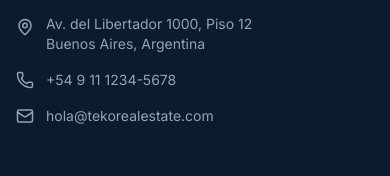
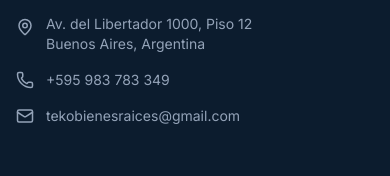
Before and after one commit to tekobienesraices/TEKO, a React (Vite) app: page / in a window 390 px wide. Shown: the part 7091-7267 px from the top of the page. Built offline with nearby package versions, Linux system fonts and the light colour scheme.

Commit message:
Update contact info: phone and email

```diff
--- a/App.tsx
+++ b/App.tsx
@@ -19,7 +19,7 @@ const ScrollToTop = () => {
 
 const WhatsAppButton = () => (
   <a
-    href="https://wa.me/5491112345678"
+    href="https://wa.me/595983783349"
     target="_blank"
     rel="noopener noreferrer"
     className="fixed bottom-8 right-8 z-50 group flex items-center justify-center"
--- a/components/Footer.tsx
+++ b/components/Footer.tsx
@@ -57,11 +57,11 @@ export const Footer: React.FC = () => {
               </li>
               <li className="flex items-center gap-3">
                 <Phone size={18} className="flex-shrink-0" />
-                <span>+54 9 11 1234-5678</span>
+                <span>+595 983 783 349</span>
               </li>
               <li className="flex items-center gap-3">
                 <Mail size={18} className="flex-shrink-0" />
-                <span>hola@tekorealestate.com</span>
+                <span>tekobienesraices@gmail.com</span>
               </li>
             </ul>
           </div>
```
